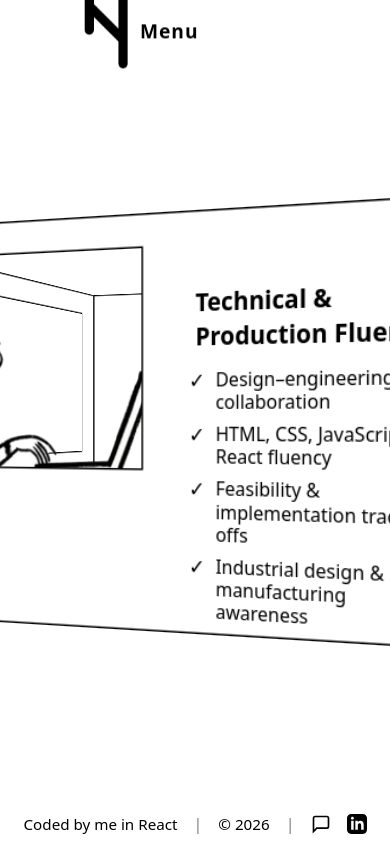
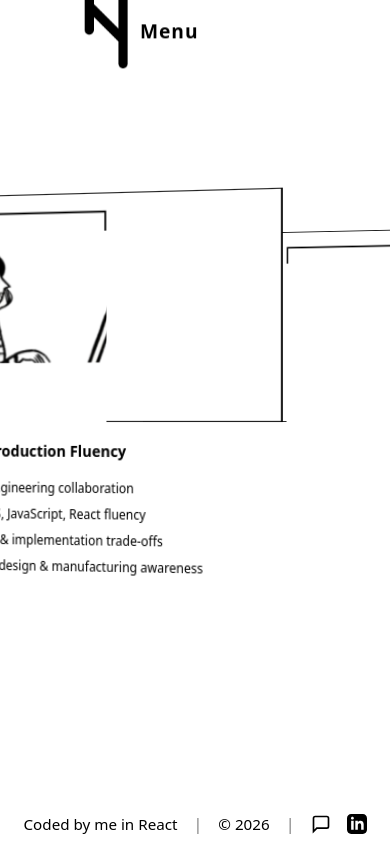
Before and after one commit to Ehsantagh/ehsan-r, a React (Vite) app: page /expertise in a window 390 px wide. Built offline with nearby package versions, Linux system fonts and the light colour scheme.

Commit message:
title rezise for the workTemplate mobile version

```diff
--- a/src/styles/expertise.css
+++ b/src/styles/expertise.css
@@ -258,40 +258,76 @@
   }
 } */
 
-/* @media (max-width: 480px) {
+@media (max-width: 480px) {
   .expertise-page {
     padding: 1rem;
   }
 
   .cube-container {
     max-width: 100%;
-    height: 210px;
+    height: 420px;
+    perspective: 3000px;
   }
 
   .cube {
     width: 420px;
-    height: 210px;
+    height: 420px;
+    transform-style: preserve-3d;
+    transform-origin: center center;
   }
 
   .cube-face {
     width: 420px;
-    height: 210px;
+    height: 420px;
+  }
+
+  .cube-bg-image {
+    width: 54%;
+    height: 27%;
+    top: 10%;
+    transform: translateZ(-20px) translateY(0px);
+    object-fit: cover;
+  }
+
+  .svg-wrapper {
+    height: 50%;
+    top: 0;
+    left: 0;
+    clip-path: polygon(0% 0%, 100% 0%, 100% 100%, 0% 100%, 0% 0%, 6.67% 16.67%, 6.67% 122.22%, 51.67% 122.22%, 51.67% 16.67%, 6.67% 16.67%);
+  }
+
+  .face-frame {
+    height: 100%;
+  }
+
+  .face-texts {
+    padding: 0.8rem;
+    gap: 0.6rem;
+    width: 100%;
+    height: 50%;
+    margin-left: 0;
+    margin-top: 0;
+    top: 50%;
+    left: 0;
+    align-items: flex-start;
   }
 
   .face-title {
-    font-size: 1rem;
+    font-size: 0.9rem;
+    padding-left: 0;
+  }
+
+  .face-list {
+    padding-left: 1rem;
+    padding-right: 0.5rem;
+  }
+
+  .face-list-item {
+    font-size: 0.75rem;
+    margin-bottom: 0.3rem;
   }
 
   .face-paragraph {
     font-size: 0.75rem;
   }
-
-  .face-texts {
-    padding: 0.8rem;
-    gap: 0.6rem;
-  }
-
-  .face-window {
-    border-radius: 4px;
-  }
-} */
+}
--- a/src/styles/portfolio.css
+++ b/src/styles/portfolio.css
@@ -85,6 +85,10 @@
 
   .page-container h1 {
     margin-top: 6rem !important;
+  }
+
+  .work-header h1 {
+    font-size: 1.7rem !important;
   }
 
   .work-list-grid {
```
